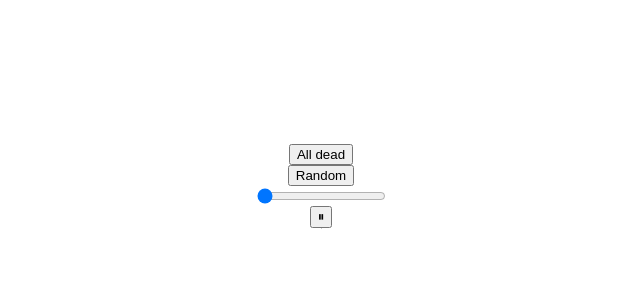
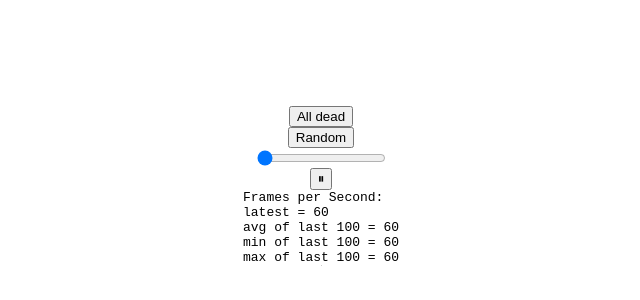
Before and after one commit to tiagoamaro/rust-wasm-game-of-life, a website built with webpack: page www/index.html in a window 1280 px wide. Shown: the part 222-522 px from the top of the page, without its empty margins (327-967 px from the left). Built offline with nearby package versions, Linux system fonts and the light colour scheme; what wasm-game-of-life would draw is missing.

Commit message:
FPS implementation

```diff
--- a/www/index.html
+++ b/www/index.html
@@ -16,6 +16,11 @@
       align-items: center;
       justify-content: center;
     }
+
+    #fps {
+      white-space: pre;
+      font-family: monospace;
+    }
   </style>
 </head>
 
@@ -25,6 +30,7 @@
   <button id="random">Random</button>
   <input id="tick-speed" type="range" min="1" max="100" step="1" value="1">
   <button id="play-pause">⏸</button>
+  <div id="fps"></div>
   <canvas id="game-of-life-canvas"></canvas>
   <script src="./bootstrap.js"></script>
 </body>
--- a/www/index.js
+++ b/www/index.js
@@ -22,6 +22,49 @@ const playPauseButton = document.getElementById("play-pause");
 const randomButton = document.getElementById("random");
 const tickSpeed = document.getElementById("tick-speed");
 
+const fps = new class {
+    constructor() {
+        this.fps = document.getElementById("fps");
+        this.frames = [];
+        this.lastFrameTimeStamp = performance.now();
+    }
+
+    render() {
+        // Convert the delta time since the last frame render into a measure
+        // of frames per second.
+        const now = performance.now();
+        const delta = now - this.lastFrameTimeStamp;
+        this.lastFrameTimeStamp = now;
+        const fps = 1 / delta * 1000;
+
+        // Save only the latest 100 timings.
+        this.frames.push(fps);
+        if (this.frames.length > 100) {
+            this.frames.shift();
+        }
+
+        // Find the max, min, and mean of our 100 latest timings.
+        let min = Infinity;
+        let max = -Infinity;
+        let sum = 0;
+        for (let i = 0; i < this.frames.length; i++) {
+            sum += this.frames[i];
+            min = Math.min(this.frames[i], min);
+            max = Math.max(this.frames[i], max);
+        }
+        let mean = sum / this.frames.length;
+
+        // Render the statistics.
+        this.fps.textContent = `
+Frames per Second:
+latest = ${Math.round(fps)}
+avg of last 100 = ${Math.round(mean)}
+min of last 100 = ${Math.round(min)}
+max of last 100 = ${Math.round(max)}
+        `.trim();
+    }
+};
+
 // Give the canvas room for all of our cells and a 1px border
 // around each of them.
 canvas.height = (CELL_SIZE + 1) * height + 1;
@@ -33,6 +76,8 @@ let animationId = null;
 
 
 const renderLoop = () => {
+    fps.render();
+
     for (let tick = 0; tick < tickSpeed.value; tick++) {
         universe.tick();
     }
```
Also changed, not shown: 1 other file.
